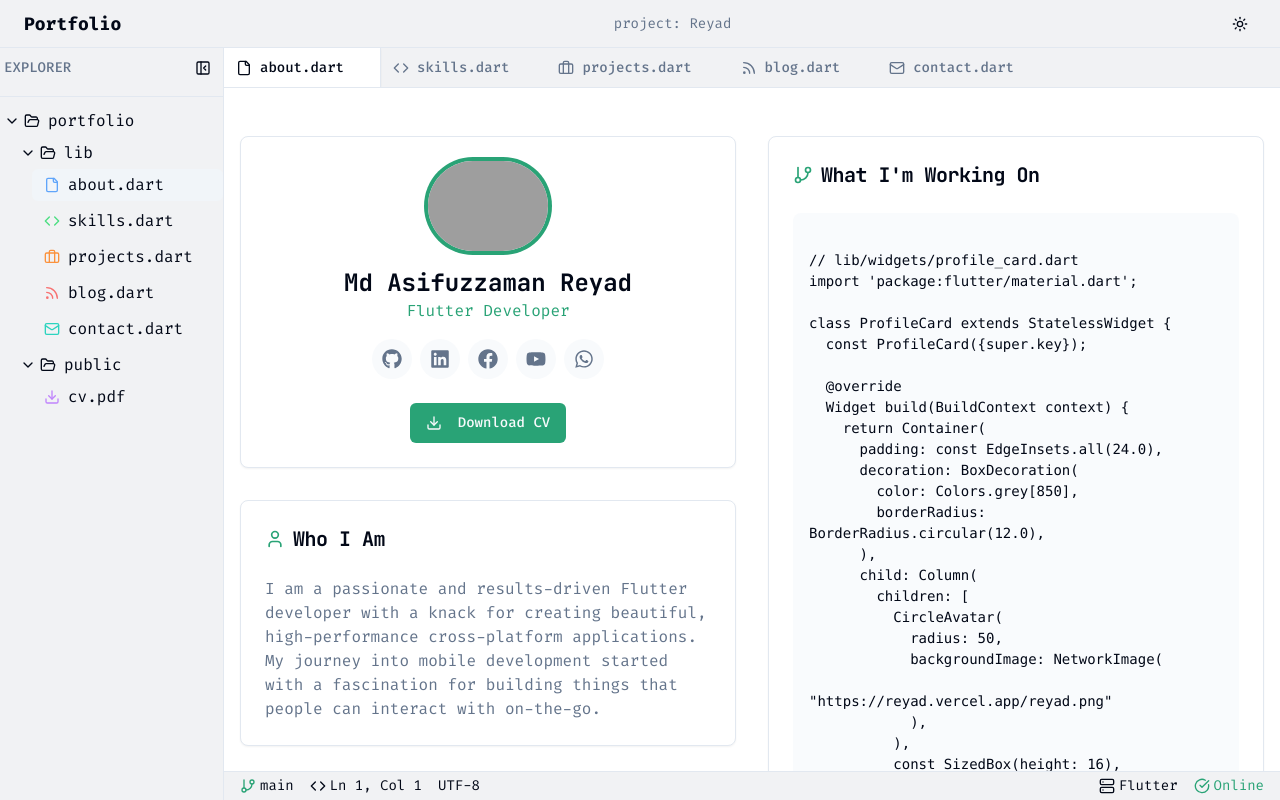
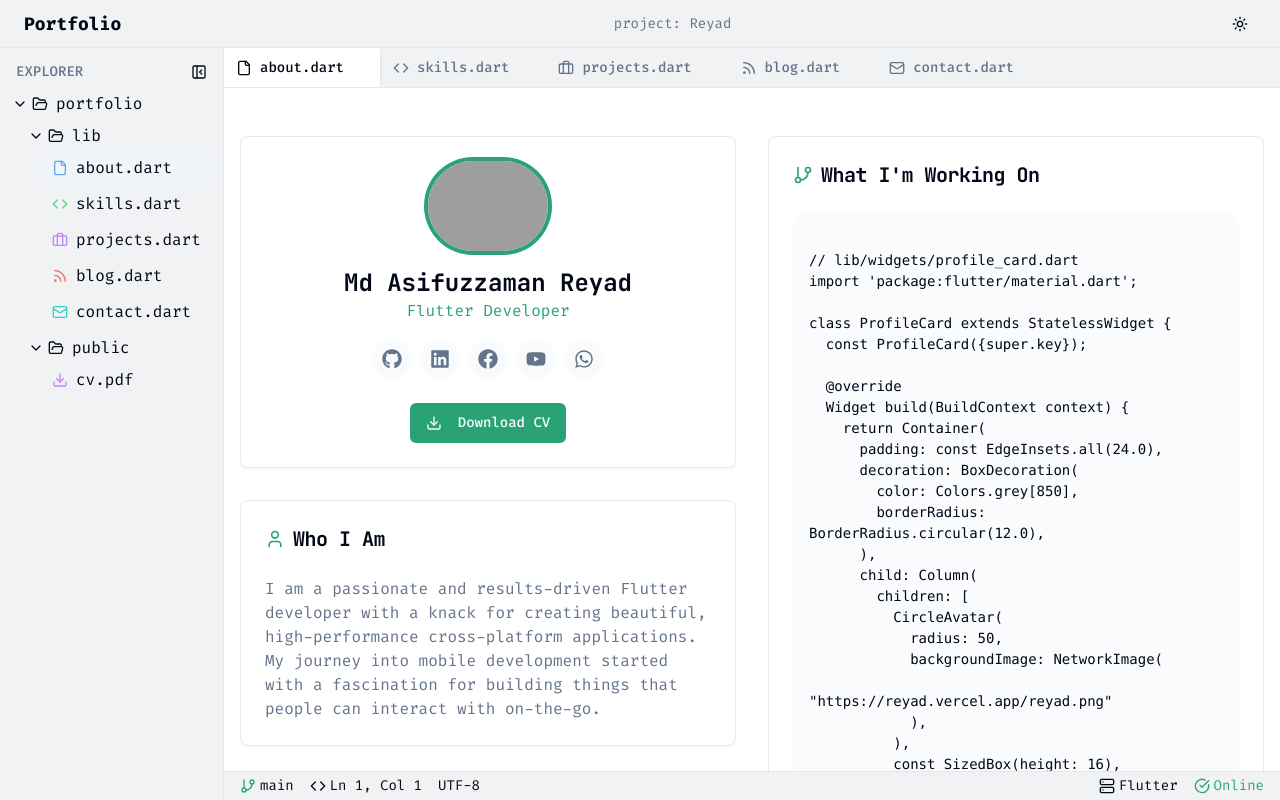
Before and after one commit to sofolitltd/reyad, a Next.js app: page / in a window 1280 px wide. Built offline with nearby package versions, Linux system fonts and the light colour scheme; grey boxes are pictures that could not be loaded; what @genkit-ai/google-genai, genkit would draw is missing.

Commit message:
use less opacity color. divider and that secton space also remove , just

```diff
--- a/src/app/components/project-explorer.tsx
+++ b/src/app/components/project-explorer.tsx
@@ -29,7 +29,7 @@ const structure = {
       children: [
         { name: "about.dart", type: "file", id: "about", icon: File, color: "text-blue-400" },
         { name: "skills.dart", type: "file", id: "skills", icon: Code, color: "text-green-400" },
-        { name: "projects.dart", type: "file", id: "portfolio", icon: Briefcase, color: "text-orange-400" },
+        { name: "projects.dart", type: "file", id: "portfolio", icon: Briefcase, color: "text-purple-400" },
         { name: "blog.dart", type: "file", id: "blog", icon: Rss, color: "text-red-400" },
         { name: "contact.dart", type: "file", id: "contact", icon: Mail, color: "text-teal-400" },
       ],
@@ -162,15 +162,15 @@ export function ProjectExplorer({
   const allFiles = [...libFiles, ...publicFiles];
 
   return (
-    <div>
+    <div className="p-2">
       <div
         className={cn(
-          "flex items-center justify-between p-1 mb-2",
+          "flex items-center justify-between",
           !isExpanded && "justify-center"
         )}
       >
         {isExpanded && (
-          <h3 className="text-sm font-medium uppercase text-muted-foreground flex-grow">
+          <h3 className="text-sm font-medium uppercase text-muted-foreground flex-grow pl-2">
             Explorer
           </h3>
         )}
@@ -182,7 +182,6 @@ export function ProjectExplorer({
             )}
         </Button>
       </div>
-       {<Separator className="mb-2" />}
       {isExpanded ? (
          <ExplorerNode
           node={structure}
```
